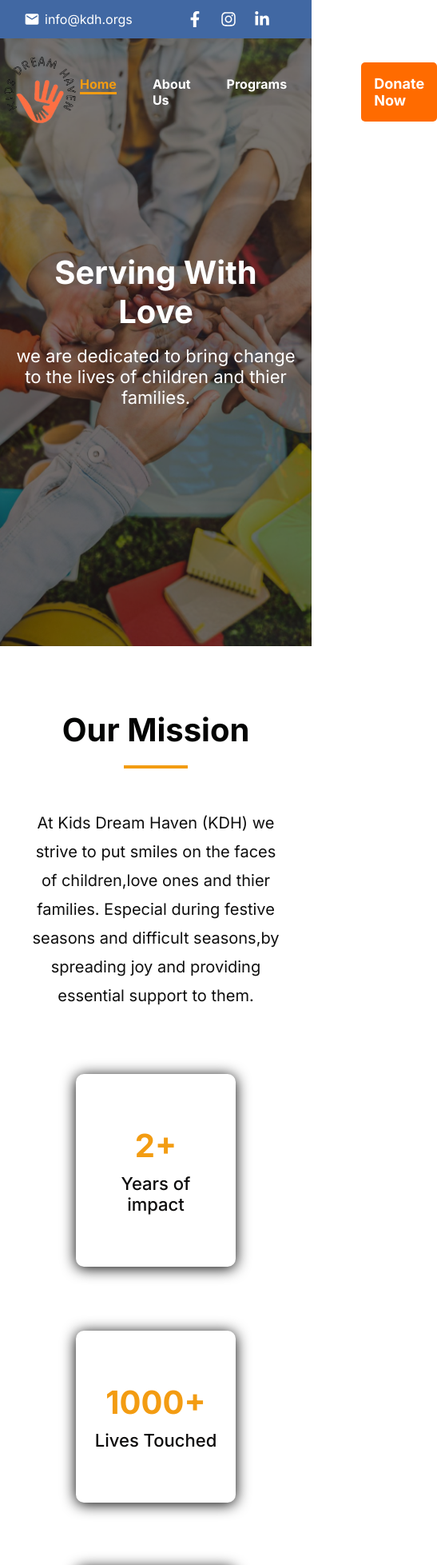
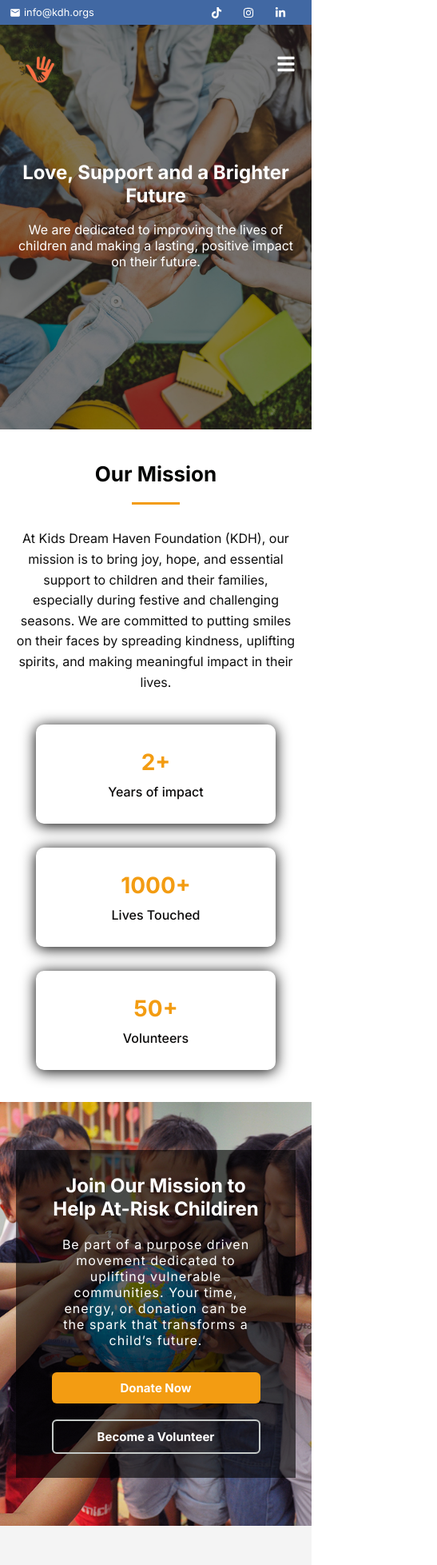
Before and after one commit to Iamosaz/KDH, a React (Vite) app: page / in a window 390 px wide. Shown: the top 1957 px of the page at 80% size, 547 px wide, since content can reach past the window. Built offline with nearby package versions, Linux system fonts and the light colour scheme.

Commit message:
update current projectupdates

```diff
--- a/src/Components/FooterCA/FooterCA.jsx
+++ b/src/Components/FooterCA/FooterCA.jsx
@@ -14,8 +14,7 @@ const FooterCA = () => {
            <div className="footer-left">
            <img src={logo} alt="KDH Logo" className="footer-logo" />
              <p className="footer-description">
-               Kids Dream Haven (KDH) was established in 2024 with a vision
-               of improving the lives of children and thier families.
+               Kids Dream Haven Foundation (KDH) was established in 2024 with a vision to improve the lives of children and their families.
              </p>
              <div className="social-icons">
                <a href="#">
@@ -33,9 +32,9 @@ const FooterCA = () => {
            <div className="footer-right">
              <h3>Quick Links</h3>
              <p>
-               <a href="mailto:info@kdh.org" className="footer-link">
+               <a href="mailto:Kidsdreamhaven@gmail.com" className="footer-link">
                  <MdEmail className="icon" />
-                 info@kdh.org
+                Kidsdreamhaven@gmail.com
                </a>
              </p>
 
@@ -47,7 +46,7 @@ const FooterCA = () => {
                  className="footer-link"
                >
                  <MdLocationOn className="icon" />
-               10510 Creditview Rd, Brampton, ON L7A 0W6 canada
+                  Toronto, Ontario, Canada
                </a>
              </p>
            </div>
--- a/src/Components/HomeSlider/HomeSlider.css
+++ b/src/Components/HomeSlider/HomeSlider.css
@@ -29,3 +29,68 @@
   font-size: 22px;
   margin-bottom: 30px;
 }
+
+
+/* Responsive Styles */
+@media screen and (max-width: 1024px) {
+  .home-content h1 {
+    font-size: 32px;
+  }
+
+  .home-content p {
+    font-size: 18px;
+  }
+}
+
+@media screen and (max-width: 768px) {
+  .home-slider {
+    height: 80vh;
+  }
+
+  .home-content h1 {
+    font-size: 26px;
+  }
+
+  .home-content p {
+    font-size: 16px;
+  }
+}
+
+@media screen and (max-width: 480px) {
+  .home-slider {
+    height: 75vh;
+  }
+
+  .home-content h1 {
+    font-size: 24px;
+  }
+
+  .home-content p {
+    font-size: 16px;
+  }
+
+  .home-content {
+    padding: 0 12px;
+  }
+}
+
+@media screen and (max-width: 1024px) {
+  .home-slider {
+    height: 80vh;
+    background-position: center center;
+  }
+}
+
+@media screen and (max-width: 768px) {
+  .home-slider {
+    height: 70vh;
+    background-position: top center;
+  }
+}
+
+@media screen and (max-width: 480px) {
+  .home-slider {
+    height: 60vh;
+    background-position: top center;
+  }
+}
--- a/src/Components/HomeSlider/HomeSlider.jsx
+++ b/src/Components/HomeSlider/HomeSlider.jsx
@@ -12,19 +12,19 @@ const slides = [
   {
     image: slider1,
     title: 'Love, Support and a Brighter Future',
-    description: 'We are dedicated to improving the lives of children and impact thier lives Positively.',
+    description: 'We are dedicated to improving the lives of children and making a lasting, positive impact on their future.',
   },
 
    {
     image: slider2,
     title: 'Serving With Love',
-    description: 'we are dedicated to bring change to the lives of children and thier families.',
+    description: 'We are dedicated to bringing positive change to the lives of children and their families.',
   },
 
    {
     image: slider3,
     title: 'Building A Stronger Future',
-    description: 'Kids Dream Haven is committed to nurturing growth and creating lasting change for all children.',
+    description: 'Kids Dream Haven is committed to nurturing the growth of children and creating lasting, positive change in their lives.',
   },
 ];
 
--- a/src/Components/JoinMission/JoinMission.css
+++ b/src/Components/JoinMission/JoinMission.css
@@ -79,3 +79,75 @@
   background-color: #c5cac8;
   color: #000;
 }
+
+@media (max-width: 1024px) {
+  .join-mission-content h2 {
+    font-size: 34px;
+  }
+
+  .join-mission-content p {
+    font-size: 16px;
+    letter-spacing: 1.5px;
+    margin-bottom: 30px;
+  }
+
+  .donate-btn2,
+  .volunteer-btn {
+    font-size: 16px;
+    padding: 12px 20px;
+  }
+}
+
+@media (max-width: 768px) {
+  .join-mission-section {
+    background-attachment: scroll;
+    height: auto;
+    padding: 60px 20px;
+  }
+
+  .join-mission-overlay {
+    padding: 30px;
+  }
+
+  .join-mission-content {
+    max-width: 90%;
+  }
+
+  .join-mission-content h2 {
+    font-size: 28px;
+    margin-bottom: 20px;
+  }
+
+  .join-mission-content p {
+    font-size: 16px;
+    margin-bottom: 30px;
+  }
+
+  .buttons {
+    gap: 20px;
+  }
+}
+
+@media (max-width: 480px) {
+  .join-mission-content h2 {
+    font-size: 24px;
+  }
+
+  .join-mission-content p {
+    font-size: 16px;
+    letter-spacing: 1px;
+  }
+
+  .donate-btn2,
+  .volunteer-btn {
+    font-size: 15px;
+    padding: 10px 16px;
+    width: 100%;
+    text-align: center;
+  }
+
+  .buttons {
+    flex-direction: column;
+    align-items: stretch;
+  }
+}
--- a/src/Components/JoinMission/JoinMission.jsx
+++ b/src/Components/JoinMission/JoinMission.jsx
@@ -11,10 +11,9 @@ const JoinMission = () => {
     >
       <div className="join-mission-overlay">
         <div className="join-mission-content">
-          <h2>Join Our Mission to Help At-Risk Child</h2>
+          <h2>Join Our Mission to Help At-Risk Childiren</h2>
           <p>
-            Be part of a purpose-driven movement dedicated to uplifting vulnerable communities.
-            Your time, energy, or donation can be the spark of transformation.
+        Be part of a purpose driven movement dedicated to uplifting vulnerable communities. Your time, energy, or donation can be the spark that transforms a child’s future.
           </p>
           <div className="buttons">
             <Link to="/donate" className="donate-btn2">Donate Now</Link>
--- a/src/Components/MissionInfo/MissionInfo.css
+++ b/src/Components/MissionInfo/MissionInfo.css
@@ -61,3 +61,105 @@
   color: #0c0b0b;
   font-weight: 500;
 }
+
+@media (max-width: 1024px) {
+  .mission-header h2 {
+    font-size: 32px;
+  }
+
+  .mission-header p {
+    font-size: 18px;
+    margin-bottom: 60px;
+  }
+
+  .stat-box {
+    width: 180px;
+    padding: 50px 15px;
+  }
+
+  .stat-box h3 {
+    font-size: 36px;
+  }
+
+  .stat-box p {
+    font-size: 20px;
+  }
+
+  .impact-stats {
+    gap: 60px;
+  }
+}
+
+@media (max-width: 768px) {
+  .mission-section {
+    padding: 60px 20px;
+  }
+
+  .mission-header h2 {
+    font-size: 28px;
+  }
+
+  .mission-header p {
+    font-size: 17px;
+    margin-bottom: 50px;
+  }
+
+  .impact-stats {
+    gap: 40px;
+  }
+
+  .stat-box {
+    width: 160px;
+    padding: 40px 12px;
+  }
+
+  .stat-box h3 {
+    font-size: 30px;
+  }
+
+  .stat-box p {
+    font-size: 18px;
+  }
+}
+
+@media (max-width: 480px) {
+  .mission-section {
+    padding: 40px 15px;
+  }
+
+  .mission-header h2 {
+    font-size: 26px;
+  }
+
+  .underline {
+    width: 60px;
+    height: 3px;
+    margin-bottom: 30px;
+  }
+
+  .mission-header p {
+    font-size: 16px;
+    line-height: 1.6;
+    margin-bottom: 40px;
+  }
+
+  .impact-stats {
+    flex-direction: column;
+    gap: 30px;
+  }
+
+  .stat-box {
+    width: 100%;
+    max-width: 300px;
+    margin: 0 auto;
+    padding: 30px 10px;
+  }
+
+  .stat-box h3 {
+    font-size: 28px;
+  }
+
+  .stat-box p {
+    font-size: 16px;
+  }
+}
--- a/src/Components/MissionInfo/MissionInfo.jsx
+++ b/src/Components/MissionInfo/MissionInfo.jsx
@@ -9,7 +9,7 @@ const MissionInfo = () => {
            <h2>Our Mission</h2>
            {/* underline effect */}
            <div className='underline'></div>
-           <p>At Kids Dream Haven (KDH) we strive to put smiles on the faces of children,love ones and thier families. Especial during festive seasons and difficult seasons,by spreading joy and providing essential support to them.</p>
+           <p>At Kids Dream Haven Foundation (KDH), our mission is to bring joy, hope, and essential support to children and their families, especially during festive and challenging seasons. We are committed to putting smiles on their faces by spreading kindness, uplifting spirits, and making meaningful impact in their lives.</p>
          </div>
 
          <div className='impact-stats'>
--- a/src/Components/Navbar/Navbar.css
+++ b/src/Components/Navbar/Navbar.css
@@ -1,60 +1,59 @@
 .navbar {
   position: absolute;
-  top: 20px; /* height of your Topbar */
+  top: 20px;
   left: 0;
   width: 100%;
   z-index: 100;
   background: transparent;
-  /* padding: 20px 0; */
   color: #fff;
 }
-/* This wraps everything inside the navbar */
+
+
 .nav-container5 {
   max-width: 1200px;
   margin: 0 auto;
-  /* padding: 0 40px; */
+  padding: 0 40px;
   display: flex;
   align-items: center;
   justify-content: space-between;
 }
-/* Logo */
+
+
 .nav-logo img {
   width: 100px;
   height: auto;
 }
 
-/* Nav links */
+
 .nav-links {
   display: flex;
   list-style: none;
   gap: 54px;
   font-size: 16px;
   font-weight: bold;
-  /* margin: 0;
-  padding: 0; */
+  margin: 0;
+  padding: 0;
 }
 
 .nav-links .nav-link {
   color: white;
   text-decoration: none;
   font-weight: bold;
-  /* padding: 6px 10px; */
   transition: color 0.3s ease;
-
 }
-
 
 .nav-links .nav-link:hover {
   color: #f39c12;
 }
-/* Active link- auto applied by Navlink for home*/
+
+
 .nav-link.active {
-  color:#f39c12;
+  color: #f39c12;
   font-weight: bold;
-  border-bottom: 3px solid#f39c12;
+  border-bottom: 3px solid #f39c12;
 }
 
-/* Remove underline or border-bottom — it’s not needed */
+
 .nav-link.active::after {
   content: none;
 }
@@ -75,6 +74,69 @@
   color: #222;
 }
 
+
+.nav-toggle {
+  display: none;
+  color: white;
+  font-size: 24px;
+  cursor: pointer;
+  z-index: 1000;
+}
+
+/* Mobile menu styles */
+.nav-menu-open {
+  display: flex;
+  background-color: rgb(187, 178, 178);
+  flex-direction: column;
+  padding: 40px 15px;
+  position: fixed;
+  width: 100%;
+  top: 0;
+  left: 0;
+  gap: 40px;
+  height: 100vh;
+  transition: 0.5s;
+  align-items: center;
+  justify-content: center;
+  list-style: none;
+  z-index: 999;
+}
+
+.nav-menu-open li {
+  text-align: center;
+}
+
+.nav-menu-open li a {
+  color: #222;
+  text-decoration: none;
+  font-size: 20px;
+  font-weight: bold;
+}
+
+.mobile_nav-login {
+  width: auto;
+  align-items: center;
+  max-width: 50vw;
+  min-width: 100px;
+  outline: none;
+  border: 2px solid rgb(58, 83, 174);
+  border-radius: 50px;
+  color: #fff;
+  font-size: 18px;
+  font-weight: 500;
+  background: rgb(21, 19, 19);
+  cursor: pointer;
+  text-align: center;
+  transition: 0.3s;
+  padding: 10px 15px;
+}
+
+.mobile_nav-login a {
+  text-align: center;
+  color: #fff;
+  text-decoration: none;
+}
+
 /* About page specific navbar styling */
 .about-page-body .navbar {
   padding-top: 45px;
@@ -87,6 +149,7 @@
 .media-page-body .navbar {
   padding-top: 45px;
 }
+
 .domesticprogram-page-body .navbar {
   padding-top: 45px;
 }
@@ -110,10 +173,61 @@
 .volunteer-page-body .navbar {
   padding-top: 45px;
 }
-.donate-now-page-body .navbar{
+
+.donate-now-page-body .navbar {
   padding-top: 45px;
 }
 
-.media-page-body .navbar{
-    padding-top: 45px;
+/* Desktop  */
+@media (min-width: 1025px) {
+  .nav-toggle {
+    display: none !important;
   }
+
+  .nav-links {
+    display: flex;
+    justify-content: flex-end;
+  }
+}
+
+/* Tablet */
+@media (max-width: 1024px) and (min-width: 621px) {
+  .nav-container5 {
+    padding: 0 20px;
+  }
+
+  .nav-links {
+    gap: 30px;
+    font-size: 15px;
+  }
+
+  .donate-btn {
+    padding: 10px 12px;
+    font-size: 16px;
+  }
+}
+
+/* Mobile  */
+@media (max-width: 620px) {
+  .nav-toggle {
+    display: flex;
+    justify-content: flex-end;
+    z-index: 1001;
+  }
+
+  .nav-links {
+    display: none !important;
+  }
+
+  .donate-btn {
+    display: none;
+  }
+
+  .nav-logo img {
+    width: 60px;
+  }
+
+  .nav-container5 {
+    padding: 0 20px;
+  }
+}
--- a/src/Components/Navbar/Navbar.jsx
+++ b/src/Components/Navbar/Navbar.jsx
@@ -1,15 +1,43 @@
-import React from 'react'
-import './Navbar.css'
-import { NavLink, useLocation } from 'react-router-dom';
+import React, { useEffect, useState } from 'react';
+import './Navbar.css';
+import { NavLink, Link, useLocation } from 'react-router-dom';
 import logo from '../Assets/KDHlogo.png';
+import { FaTimes, FaBars } from 'react-icons/fa';
 
 const Navbar = () => {
+  const [transparent, setNavColor] = useState('#fff');
+  const [isOpen, setIsOpen] = useState(false);
+  const [menu, setMenu] = useState('home');
+
+  const toggleMenu = () => setIsOpen(!isOpen);
+
+  const handleLinkClick = (menuName) => {
+    setMenu(menuName);
+    setIsOpen(false);
+  };
+
+  useEffect(() => {
+    const handleScroll = () => {
+      if (window.scrollY > 100) {
+        setNavColor('transparent');
+      } else {
+        setNavColor('#fff');
+      }
+    };
+
+    window.addEventListener('scroll', handleScroll);
+    return () => window.removeEventListener('scroll', handleScroll);
+  }, []);
+
   const location = useLocation();
   const isAboutPage = location.pathname === '/about';
 
   return (
-    <div>
-      <nav className={`navbar ${isAboutPage ? 'navbar-about' : ''}`}>
+    <header>
+      <nav
+        className={`navbar ${isAboutPage ? 'navbar-about' : ''}`}
+        style={{ backgroundColor: 'transparent' }}
+      >
         <div className="nav-container5">
           <div className="nav-logo">
             <img src={logo} alt="logo" />
@@ -20,10 +48,10 @@ const Navbar = () => {
               <NavLink
                 to="/"
                 className={({ isActive }) =>
-                  isActive ? "nav-link active" : "nav-link"
+                  isActive ? 'nav-link active' : 'nav-link'
                 }
                 onClick={() => {
-                  if (window.location.pathname === "/") {
+                  if (window.location.pathname === '/') {
                     window.location.reload();
                   }
                 }}
@@ -48,13 +76,39 @@ const Navbar = () => {
             </li>
           </ul>
 
+          {/* Separate donate button - hidden on mobile */}
           <NavLink to="/donate" className="donate-btn">
             Donate Now
           </NavLink>
+
+          <div className="nav-toggle" onClick={toggleMenu}>
+            {isOpen ? <FaTimes /> : <FaBars />}
+          </div>
         </div>
+
+        {/* Mobile Menu */}
+        {isOpen && (
+          <ul className="nav-menu-open">
+            <li onClick={() => handleLinkClick('home')}>
+              <Link to="/">Home</Link> {menu === 'home' && <hr />}
+            </li>
+            <li onClick={() => handleLinkClick('about')}>
+              <Link to="/about">About Us</Link> {menu === 'about' && <hr />}
+            </li>
+            <li onClick={() => handleLinkClick('programs')}>
+              <Link to="/programs">Programs</Link> {menu === 'programs' && <hr />}
+            </li>
+            <li onClick={() => handleLinkClick('media')}>
+              <Link to="/media">Media</Link> {menu === 'media' && <hr />}
+            </li>
+            <div className="mobile_nav-login" onClick={() => handleLinkClick('donate')}>
+              <Link to="/donate">Donate Now</Link>
+            </div>
+          </ul>
+        )}
       </nav>
-    </div>
+    </header>
   );
-}
+};
 
-export default Navbar
+export default Navbar;
--- a/src/Components/TopHeader/TopHeader.css
+++ b/src/Components/TopHeader/TopHeader.css
@@ -32,3 +32,42 @@
   margin-right: 6px;
   font-size: 20px;
 }
+
+
+
+/* Responsive adjustments */
+@media screen and (max-width: 768px) {
+  .topheader {
+    padding: 10px 15px;
+  }
+
+  .topheader-left,
+  .topheader-right {
+    gap: 8px;
+  }
+
+  .icon, .icon1 {
+    font-size: 16px;
+  }
+
+  .topheader {
+    font-size: 0.85rem;
+  }
+}
+
+@media screen and (max-width: 480px) {
+  .topheader {
+    font-size: 0.8rem;
+    padding: 8px 12px;
+  }
+
+  .topheader-left,
+  .topheader-right {
+    gap: 6px;
+  }
+
+  .icon, .icon1 {
+    font-size: 14px;
+    margin-right: 4px;
+  }
+}
--- a/src/Components/TopHeader/TopHeader.jsx
+++ b/src/Components/TopHeader/TopHeader.jsx
@@ -1,6 +1,6 @@
 import React from 'react';
 import './TopHeader.css';
-import { FaFacebookF, FaInstagram, FaLinkedinIn } from 'react-icons/fa';
+import { FaTiktok, FaInstagram, FaLinkedinIn } from 'react-icons/fa';
 import { MdEmail } from 'react-icons/md';
 
 const TopHeader = () => {
@@ -14,13 +14,13 @@ const TopHeader = () => {
       </div>
 
       <div className="topheader-right">
-        <a href="https://facebook.com" target="_blank" rel="noopener noreferrer" className="topnav-link">
-          <FaFacebookF className="icon1" />
+        <a href="https://www.tiktok.com/@kidsdreamhaven?_t=ZS-8yUOF3mvYnA&_r=1" target="_blank" rel="noopener noreferrer" className="topnav-link">
+          <FaTiktok className="icon1" />
         </a>
         <a href="https://instagram.com" target="_blank" rel="noopener noreferrer" className="topnav-link">
           <FaInstagram className="icon1" />
         </a>
-        <a href="https://linkedin.com" target="_blank" rel="noopener noreferrer" className="topheader-link">
+        <a href="https://ca.linkedin.com/in/kids-dream-haven-foundation-kdh-b04393319" target="_blank" rel="noopener noreferrer" className="topheader-link">
           <FaLinkedinIn className="icon1" />
         </a>
       </div>
--- a/src/Components/WhoWeAreSection/WhoWeAreSection.jsx
+++ b/src/Components/WhoWeAreSection/WhoWeAreSection.jsx
@@ -17,10 +17,22 @@ const WhoWeAreSection = () => {
           {/* <div className="since-box">Since 2007</div> */}
 
           <p>
-            Kids Dream Haven Foundation was founded in 2024 and carries out a mission of being dedicated to improving the lives of children and thier families, by providing nurturing environment where kids can thrive,dream, and achieve thier full potential and also providing health care assistance to the most needy in the Canada.
-            <br/>
-            <br/>
-            We believe that every child deserves a chance at a better life, and we are committed to making that a reality through our various outreach programs and initiatives.
+            Building Brighter Futures, One Child at a Time Kids Dream Haven
+            Foundation (KDH) was founded in 2024 with a mission to improve the
+            lives of children and their families by providing a nurturing,
+            supportive environment where kids can thrive, dream, and reach their
+            full potential. We believe that every child deserves the chance to
+            grow in a space filled with love, encouragement, and opportunity
+            regardless of their background or life circumstances. Through
+            creative programs, educational support, community outreach, and
+            family focused initiatives, we are building safe havens where
+            childhood is protected, potential is unlocked, and dreams are
+            nurtured. Our foundation is rooted in compassion, inclusivity, and
+            the belief that it takes a village to raise a child. We work closely
+            with families, educators, volunteers, and community partners to
+            ensure our impact is meaningful and lasting. At Kids Dream Haven
+            Foundation, we’re not just improving lives, we’re creating a future
+            where every child feels seen, valued and empowered.
           </p>
         </div>
       </div>
```
Lines whose indentation alone changed are shown as unchanged.
